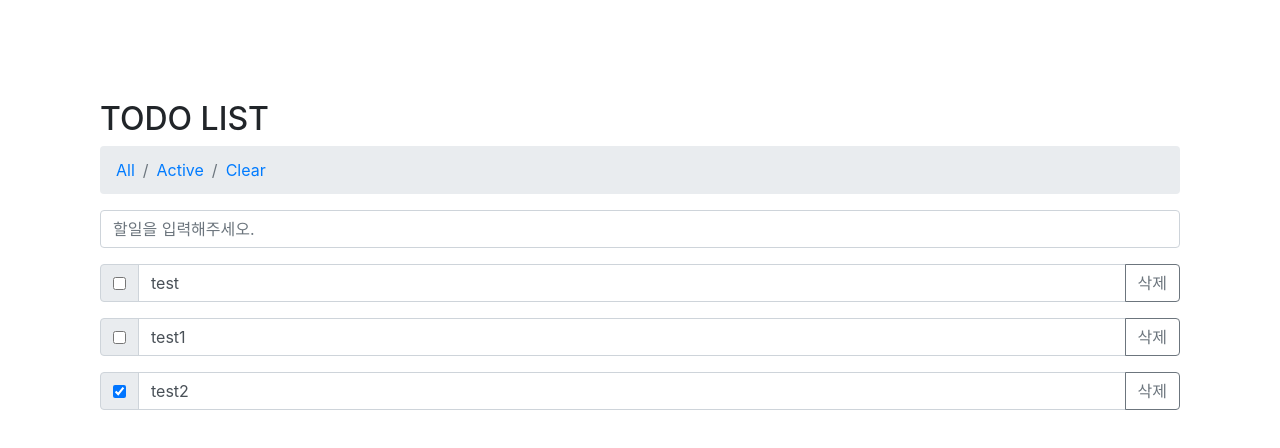
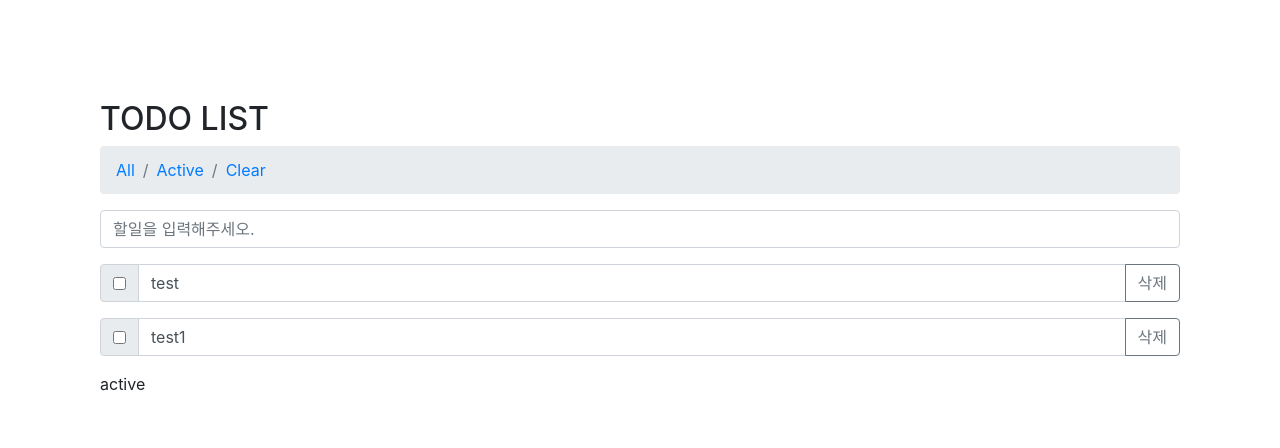
Before and after one commit to YooJiho/practice-typescript, a Nuxt app: page /todo/active in a window 1280 px wide. Shown: the top 448 px of the page. Built offline with nearby package versions, Linux system fonts and the light colour scheme.

Commit message:
watch 오류 수정

```diff
--- a/layouts/default.vue
+++ b/layouts/default.vue
@@ -12,7 +12,7 @@
 </template>
 
 <script lang="ts">
-import {Component, Vue} from 'vue-property-decorator';
+import {Component, Vue, Watch} from 'vue-property-decorator';
 import ItemInput from '@/components/item-input.vue'
 
 @Component({
@@ -20,7 +20,12 @@ import ItemInput from '@/components/item-input.vue'
         ItemInput
     }
 })
-export default class Header extends Vue {
+export default class TodoApp extends Vue {}
+</script>
 
-}
-</script>
+<style>
+ body {
+     width: 1080px;
+     margin:100px auto;
+ }
+</style>
--- a/pages/todo/_status.vue
+++ b/pages/todo/_status.vue
@@ -6,12 +6,13 @@
                 :title="item.title"
                 :status="item.status"
                 />
+        <p>{{$route.params.status}}</p>
     </div>
 </template>
 
 <script lang="ts">
-import {Component, Vue, Watch} from 'vue-property-decorator';
-import Item from '@/components/item.vue'
+import { Component, Vue, Watch } from 'vue-property-decorator';
+import Item from '@/components/item.vue';
 
 @Component({
     components: {
@@ -27,9 +28,8 @@ export default class TodoList extends Vue {
 
     renderList: any[] = this.data;
 
-    @Watch('$route.params.status')
+    @Watch('$route.params.status', {immediate: true})
     routeUpdate(newValue: string) {
-        console.log('test'+newValue)
         if (!newValue) {
             this.renderList = this.data;
         } else if (newValue === "active" || newValue === "clear") {
@@ -40,10 +40,3 @@ export default class TodoList extends Vue {
     }
 }
 </script>
-
-<style>
- body {
-     width: 1080px;
-     margin:100px auto;
- }
-</style>
```
